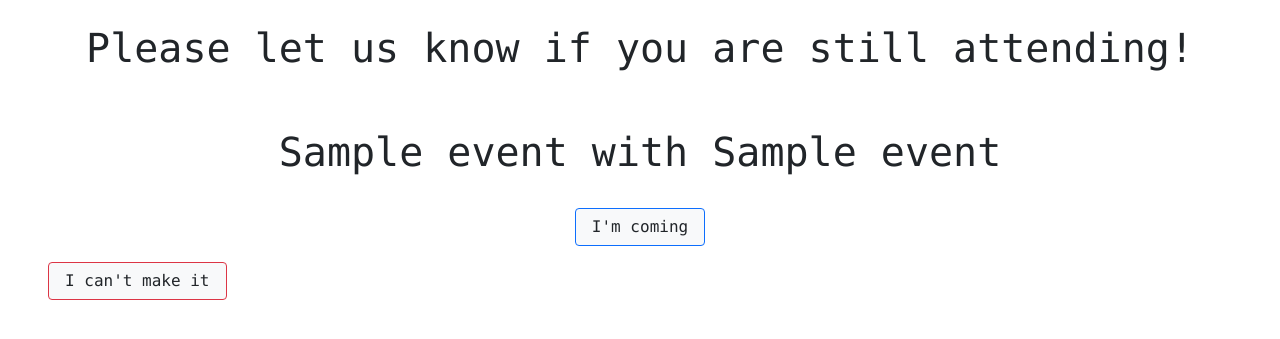
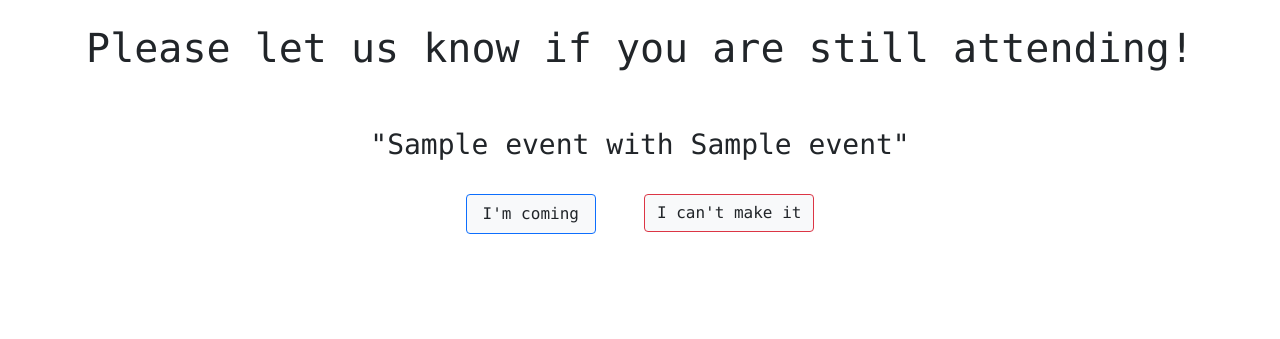
Before and after one commit to GeorgeCloud/Instavents, a Flask app: page /events/rsvp/1 in a window 1280 px wide. Shown: the part 59-398 px from the top of the page. Run offline with Flask 2, Linux system fonts and the light colour scheme; a database or web service that is not in the repository returns one stand-in record (values such as "Sample title").

Commit message:
add: designed events_respond page

```diff
--- a/web/templates/events_respond.html
+++ b/web/templates/events_respond.html
@@ -2,13 +2,15 @@
 {% include 'partials/navbar.html' %}
 {% block content %}
   <h1 class="py-4 text-center font-monospace">Please let us know if you are still attending!</h1>
-  <h1 class="py-4 text-center font-monospace">{{ event.name }} with {{ event.owner_name }}</h1>
-  <form class="d-flex justify-content-center" method="POST">
-    <form action="event_response" method="POST">
-      <button type="submit" name="response" value="true" class="mx-5 btn btn-primary bg-light text-dark font-monospace px-3">I'm coming</button>
-    </form>
-    <form method="POST">
-      <button type="submit" name="response" value="false" class="mx-5 btn btn-danger bg-light text-dark font-monospace px-3">I can't make it</button>
-    </form>
+  <h1 class="py-4 text-center font-monospace fs-3">"{{ event.name }} with {{ event.owner_name }}"</h1>
+  <form class="d-flex flex-column align-items-center" method="POST">
+    <div class="d-flex w-100 justify-content-center">
+      <form method="POST">
+        <button type="submit" name="response" value="true" class="mx-5 btn btn-primary bg-light text-dark font-monospace px-3"  style="height: 40px;">I'm coming</button>
+      </form>
+      <form method="POST">
+        <button type="submit" name="response" value="false" class="me-5 btn btn-danger bg-light text-dark font-monospace" >I can't make it</button>
+      </form>
+    </div>
   </form>
 {% endblock %}
--- a/web/templates/events_show.html
+++ b/web/templates/events_show.html
@@ -17,7 +17,7 @@
             <p><b>Friend 2</b> | Pending</p>
             <!-- <button type="button" class="btn btn-primary">Invite more friend</button> -->
             <div class="pt-3">
-                <button type="submit" class="btn btn-secondary bg-light text-dark font-monospace px-3">Done</button>
+                <button type="submit" class="btn btn-secondary bg-light font-monospace px-3"><a class="text-decoration-none text-dark" href="/events/new">Done</a></button>
             </div>
         </div>
     </div>
```
